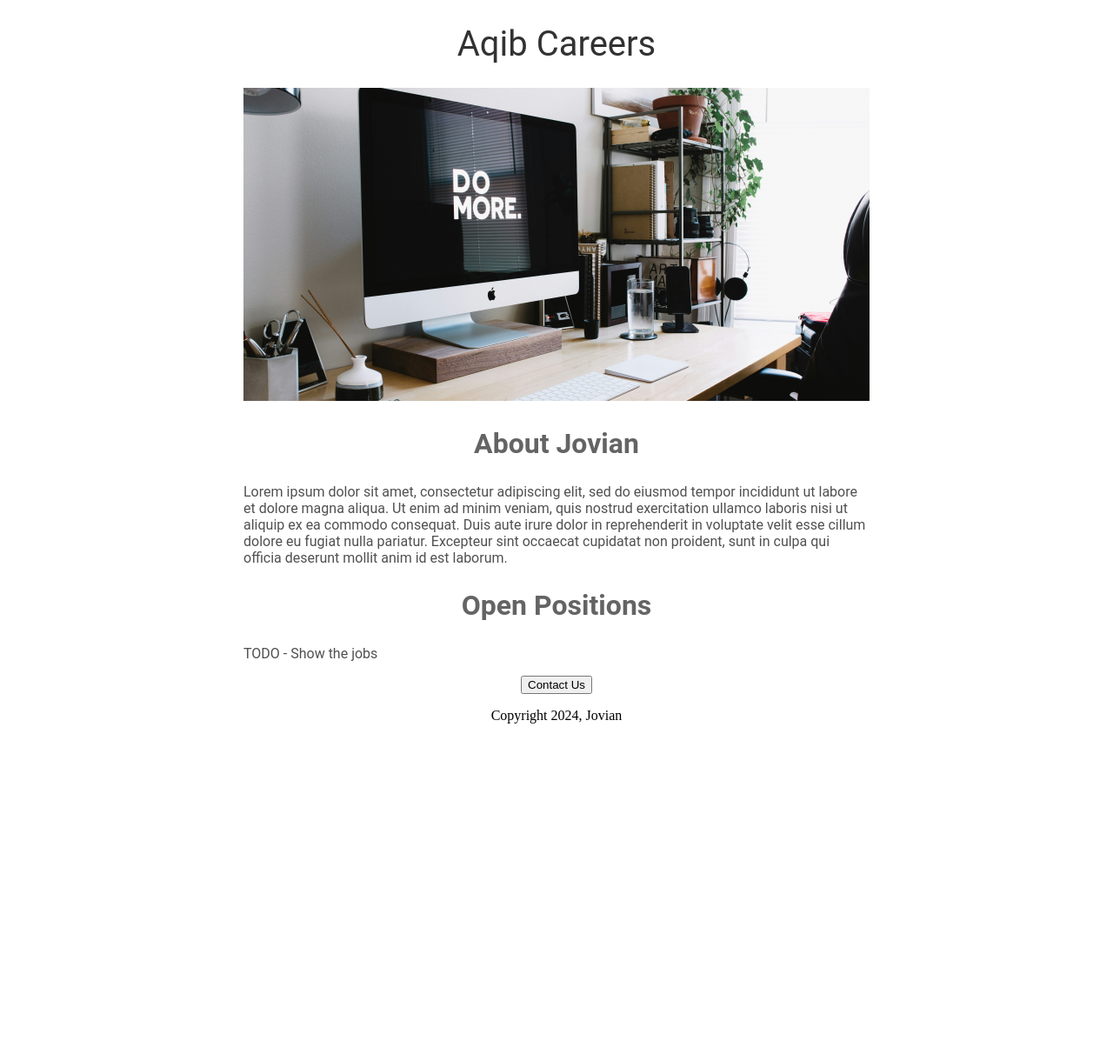
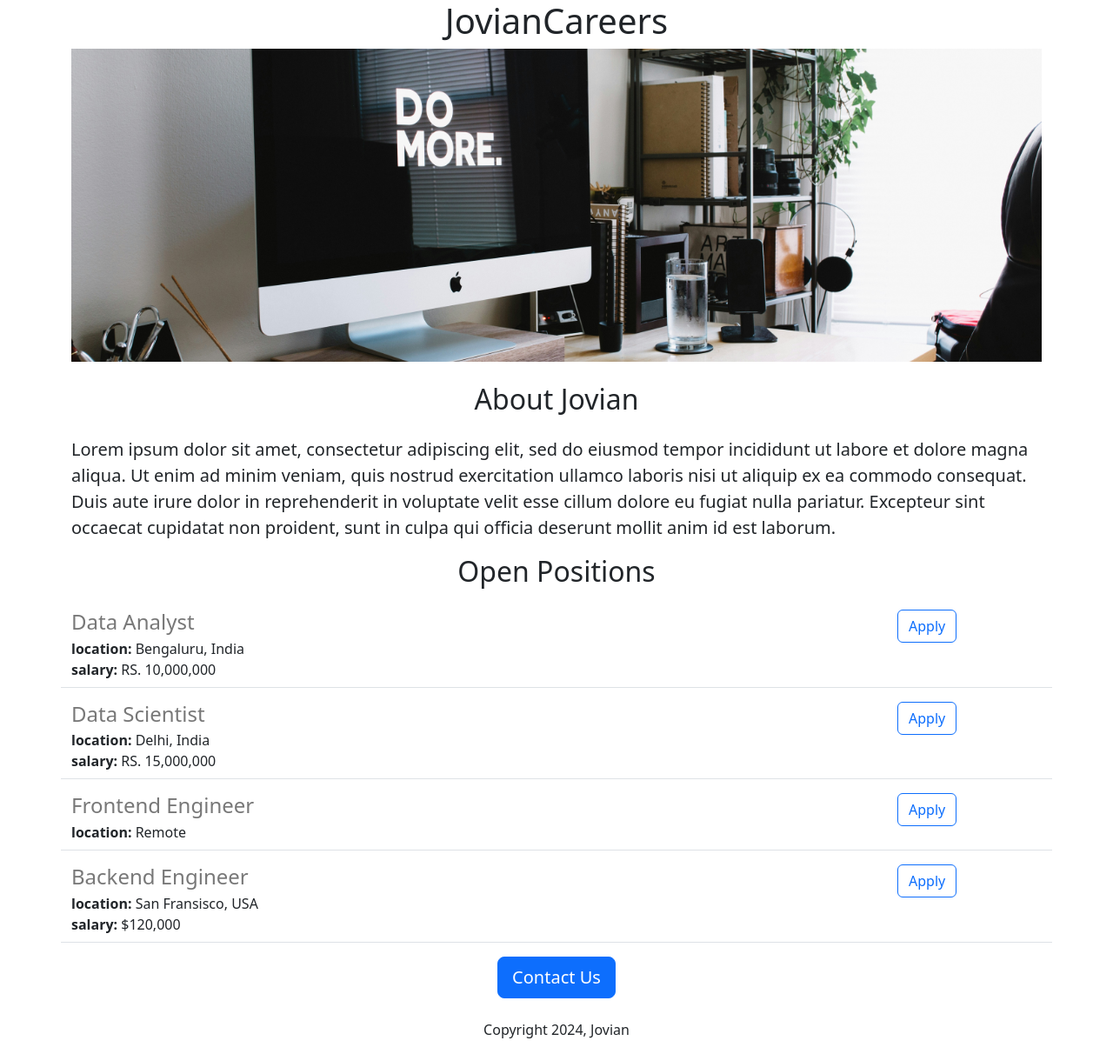
Before and after one commit to aqib358/aqib-career-website, a Flask app: page / in a window 1280 px wide. Shown: the whole page at 87% size. Before the commit the page ends 832 px from the top, so only its background shows below. Run offline with Flask 3, Linux system fonts and the light colour scheme.

Commit message:
added dynamic data and API route

```diff
--- a/app.py
+++ b/app.py
@@ -1,10 +1,42 @@
-from flask import Flask, render_template
+from flask import Flask, render_template, jsonify
 
 app = Flask(__name__)
 
+JOBS = [
+  {
+  'id': 1,
+  'title': 'Data Analyst',
+  'location': 'Bengaluru, India',
+  'salary': 'RS. 10,000,000'
+},
+{
+  'id': 2,
+  'title': 'Data Scientist',
+  'location': 'Delhi, India',
+  'salary': 'RS. 15,000,000'
+},
+{
+  'id': 3,
+  'title': 'Frontend Engineer',
+  'location': 'Remote',
+
+},
+{
+  'id': 4,
+  'title': 'Backend Engineer',
+  'location': 'San Fransisco, USA',
+  'salary': '$120,000'
+}
+]
+
 @app.route("/")
-def hello_world():
-  return render_template("home.html")
+def hello_aqib():
+  return render_template("home.html", jobs=JOBS, company_name="Jovian")
+
+@app.route("/api/jobs")
+def list_jobs():
+  return jsonify(JOBS)
+
 
 if __name__ == "__main__":
   app.run(host="0.0.0.0", debug=True)
--- a/templates/home.html
+++ b/templates/home.html
@@ -2,50 +2,32 @@
 <html>
   <head>
     <title>Aqib careers</title>
+    <meta charset="utf-8">
+    <meta name="viewport" content="width=device-width, initial-scale=1">
+    <link href="https://cdn.jsdelivr.net/npm/bootstrap@5.3.3/dist/css/bootstrap.min.css" rel="stylesheet" integrity="sha384-QWTKZyjpPEjISv5WaRU9OFeRpok6YctnYmDr5pNlyT2bRjXh0JMhjY6hW+ALEwIH" crossorigin="anonymous">
     <style>
-      h1{
-        font-size: 40px;
-        font-family: Roboto;
-        font-weight: normal;
-        color: rgb(50, 50, 50);
-        text-align: center;
-      }
-
       #banner{
+        height: 360px;
         width: 100%;
-        height: 360px;
         object-fit: cover;
-      }
-
-      h2{
-        font-family: Roboto;
-        font-size: 32px;
-        color: rgb(100, 100, 100);
-        text-align: center;
-      }
-
-      .bodytext{
-        font-family: Roboto;
-        color: rgb(80, 80, 80);
-      }
-
-      #container{
-        max-width: 720px;
-        margin: 0 auto;
       }
     </style>
   </head>
   <body>
-      <div id="container">
-      <h1>Aqib Careers</h1>
-      <img id="banner" src="https://f4dd8d3b-c067-4401-8c6d-571a48568991-00-1jmyxw1ptuhg7.pike.replit.dev/static/banner.jpeg">
-      <h2>About Jovian</h2>
-      <p class="bodytext">Lorem ipsum dolor sit amet, consectetur adipiscing elit, sed do eiusmod tempor incididunt ut labore et dolore magna aliqua. Ut enim ad minim veniam, quis nostrud exercitation ullamco laboris nisi ut aliquip ex ea commodo consequat. Duis aute irure dolor in reprehenderit in voluptate velit esse cillum dolore eu fugiat nulla pariatur. Excepteur sint occaecat cupidatat non proident, sunt in culpa qui officia deserunt mollit anim id est laborum.</p>
-      <h2>Open Positions</h2>
-      <p class="bodytext">TODO - Show the jobs</p>
-        <div style=text-align:center;>
-          <button>Contact Us</button>
-          <p>Copyright 2024, Jovian</p>
+      <div class="container">
+      <h1 class="text-center">{{company_name}}Careers</h1>
+        <img class="img-fluid" id="banner" src="https://f4dd8d3b-c067-4401-8c6d-571a48568991-00-1jmyxw1ptuhg7.pike.replit.dev/static/banner.jpeg">
+      <h2 class="text-center mt-4 mb-4">About Jovian</h2>
+      <p class="lead">Lorem ipsum dolor sit amet, consectetur adipiscing elit, sed do eiusmod tempor incididunt ut labore et dolore magna aliqua. Ut enim ad minim veniam, quis nostrud exercitation ullamco laboris nisi ut aliquip ex ea commodo consequat. Duis aute irure dolor in reprehenderit in voluptate velit esse cillum dolore eu fugiat nulla pariatur. Excepteur sint occaecat cupidatat non proident, sunt in culpa qui officia deserunt mollit anim id est laborum.</p>
+      <h2 class="text-center mt-2 mb-4">Open Positions</h2>
+      <div>
+       {% for job in jobs %}
+         {% include 'jobitem.html' %}
+       {% endfor %}
+      </div>
+        <div class="text-center">
+          <button class="btn btn-primary btn-lg">Contact Us</button>
+          <p class="mt-4">Copyright 2024, Jovian</p>
           </div>
       </div>
   </body>
--- /dev/null
+++ b/templates/jobitem.html
@@ -0,0 +1,20 @@
+<div class="border-bottom row" style="margin-bottom:16px; padding-bottom:8px;">
+  <div class="col-10">
+    <h4
+      style="color:rgb(120,120,120); margin-bottom:4px;">
+      {{job['title']}}
+    </h4>
+  <div>
+    <b>location:</b> {{job['location']}}
+  </div>
+  {% if 'salary' in job %}
+  <div>
+    <b>salary:</b> {{job['salary']}}
+  </div>
+  {% endif %}
+    </div>
+  <div class="col-2">
+    <button type="button" class="btn btn-outline-primary float-right align-middle">Apply</button>
+  </div>
+
+</div>
```
